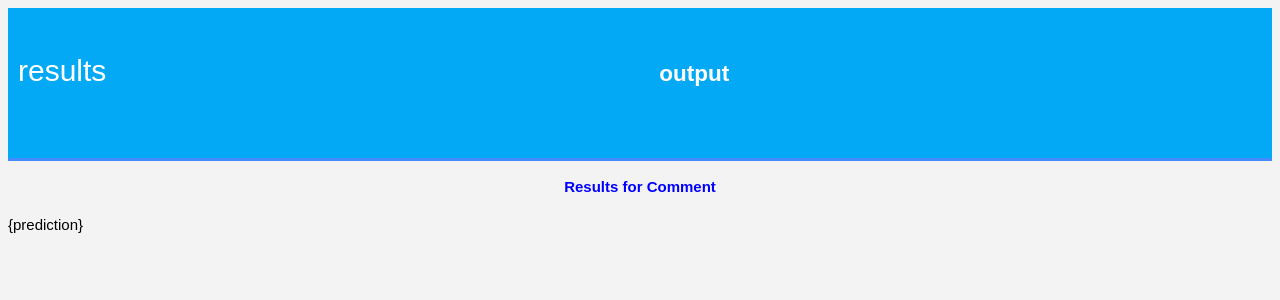
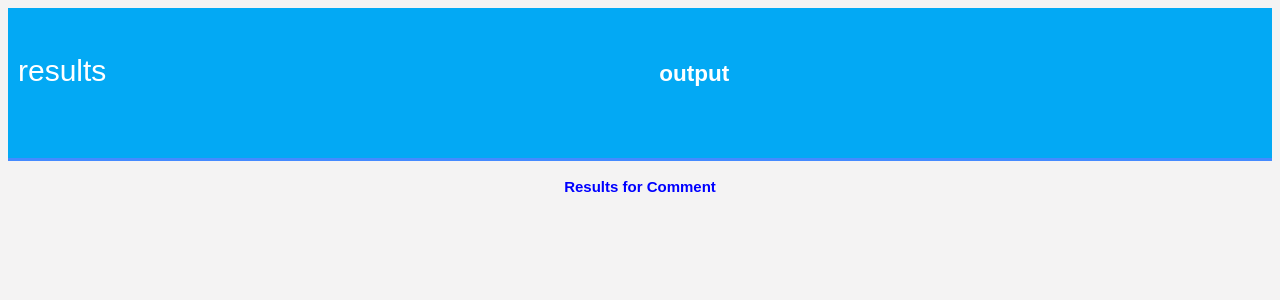
Before and after one commit to Sasi5526/apriori, a Python web app: template templates/result.html in a window 1280 px wide. Shown: the top 300 px of the page. Run offline with Jinja, Linux system fonts and the light colour scheme; the template is opened without the code that fills it, so the values that code supplies are empty.

Commit message:
Update result.html

```diff
--- a/templates/result.html
+++ b/templates/result.html
@@ -19,9 +19,6 @@
 	<div class="results">
 
 
-
-	{prediction}
-
 	</div>
 
 </body>
```
